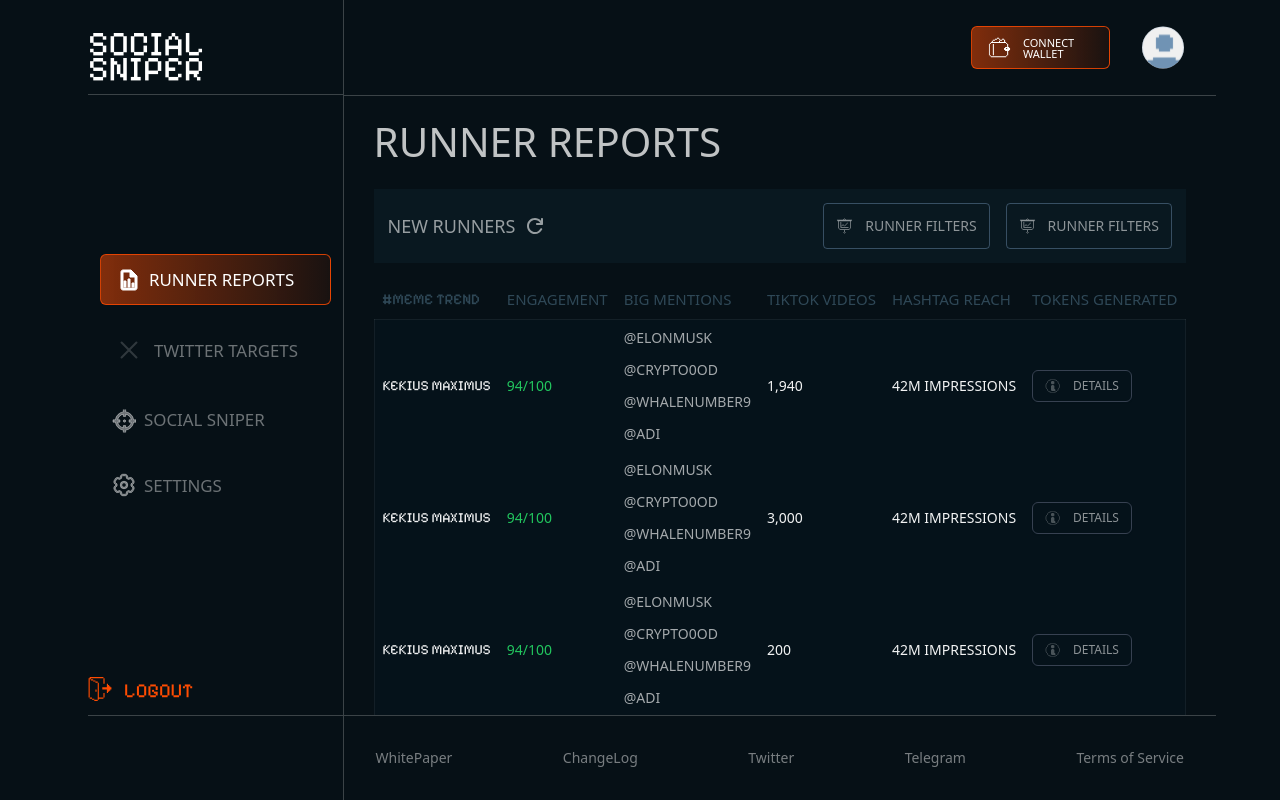
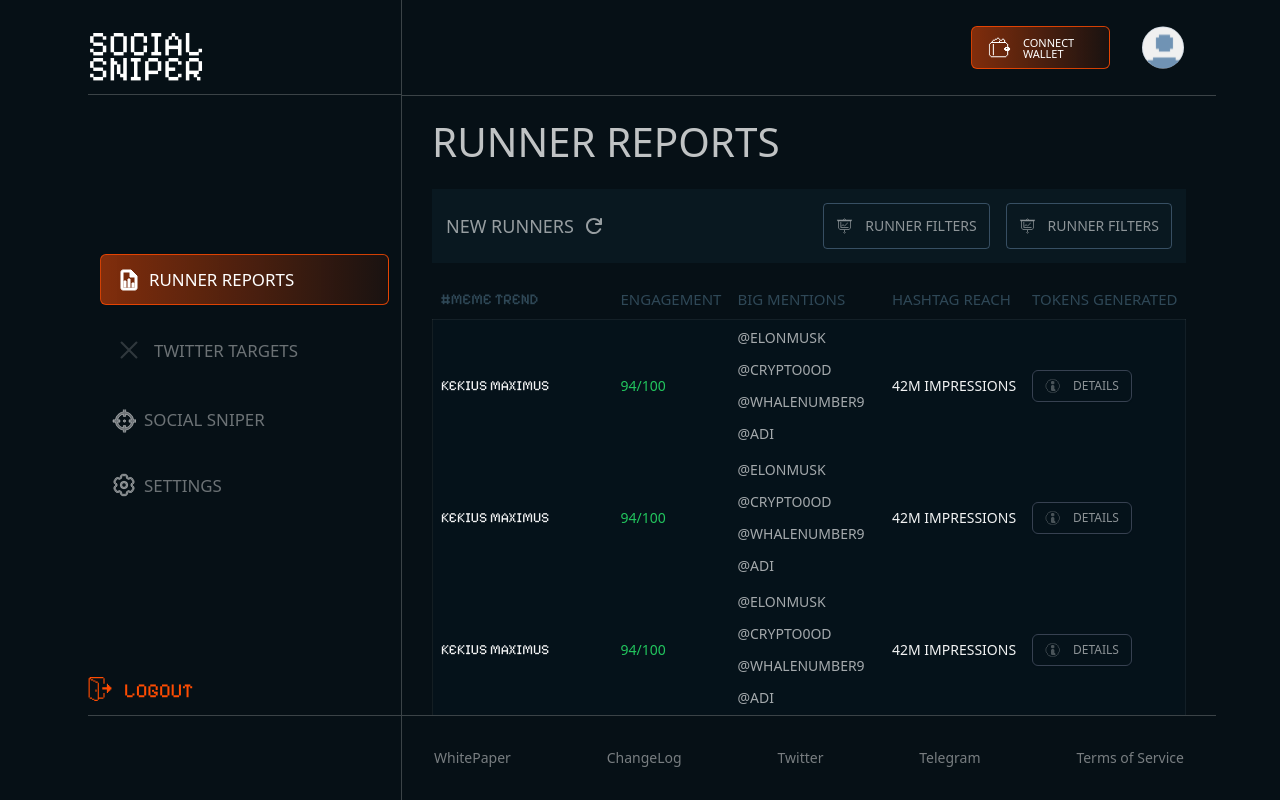
Before and after one commit to superwaih/social-sniper, a Next.js app: page /runner in a window 1280 px wide. Built offline with nearby package versions, Linux system fonts and the light colour scheme.

Commit message:
completeds

```diff
--- a/app/components/sheets/user-profile-sheet.tsx
+++ b/app/components/sheets/user-profile-sheet.tsx
@@ -81,7 +81,7 @@ export default function UserProfileSidebar() {
                 @
               </span>
               <Input
-                defaultValue="JAAMEY_STONE"
+                defaultValue=""
                 className="bg-[#FFFFFF1C] !py-3 border-[#000000] border pl-8 text-white"
               />
             </div>
--- a/app/runner/components/runner-table.tsx
+++ b/app/runner/components/runner-table.tsx
@@ -44,11 +44,11 @@ console.log(selectedRunner)
           </div>
         ),
       },
-      {
-        header: "TIKTOK VIDEOS",
-        accessor: (runner: Runner) => runner.tiktokVideos.toLocaleString(),
-        className: " text-[#FFFFFFF2]",
-      },
+      // {
+      //   header: "TIKTOK VIDEOS",
+      //   accessor: (runner: Runner) => runner.tiktokVideos.toLocaleString(),
+      //   className: " text-[#FFFFFFF2]",
+      // },
       {
         className: "text-[#FFFFFFF2]",
         header: "HASHTAG REACH",
--- a/components/new-landing-page/new-hero.tsx
+++ b/components/new-landing-page/new-hero.tsx
@@ -58,7 +58,7 @@ const NewHero = () => {
 
           {/* CTA Button */}
           <Link
-            href="/runner"
+            href="/"
             className="w-[140px] h-[48px] sm:w-[160px] sm:h-[50px] md:w-56 flex justify-center items-center md:h-[54px] bg-[#ff4c02] rounded border-none text-white hover:bg-[#e63d00] transition-colors duration-300"
           >
             <div className="font-['Space_Grotesk',Helvetica] backdrop-blur-sm font-normal text-[14px] sm:text-[15px] md:text-[16.3px] text-center tracking-[-0.65px] leading-normal">
--- a/components/new-landing-page/new-nav.tsx
+++ b/components/new-landing-page/new-nav.tsx
@@ -86,7 +86,7 @@ const NewNav = () => {
 
         {/* Desktop CTA Button */}
         <Link
-          href={"/runner"}
+          href={"/"}
           className="w-[130px] hidden h-[48px] md:w-56 md:flex justify-center items-center md:h-[54px] bg-[#ff4c02] rounded border-none text-white hover:bg-[#e63d00] transition-colors duration-300"
         >
           <div className="font-['Space_Grotesk',Helvetica] font-normal text-[16.3px] text-center tracking-[-0.65px] leading-normal">
```
